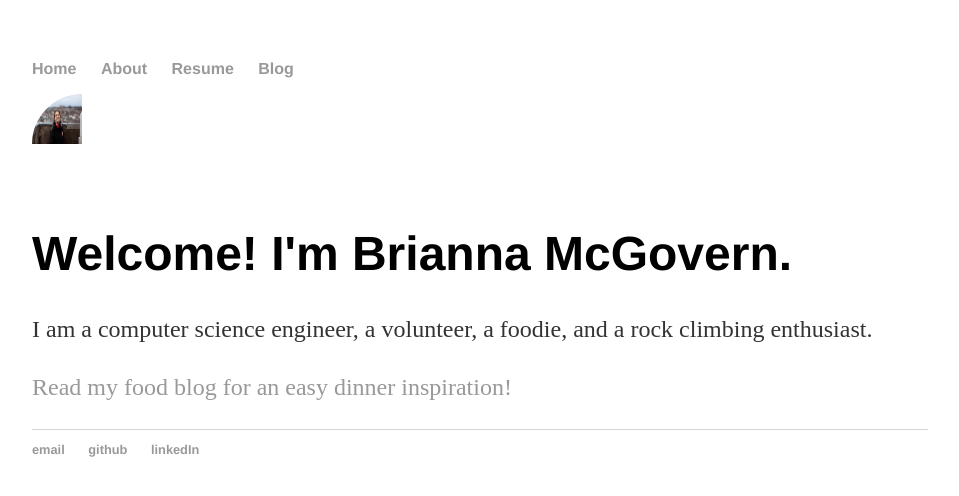
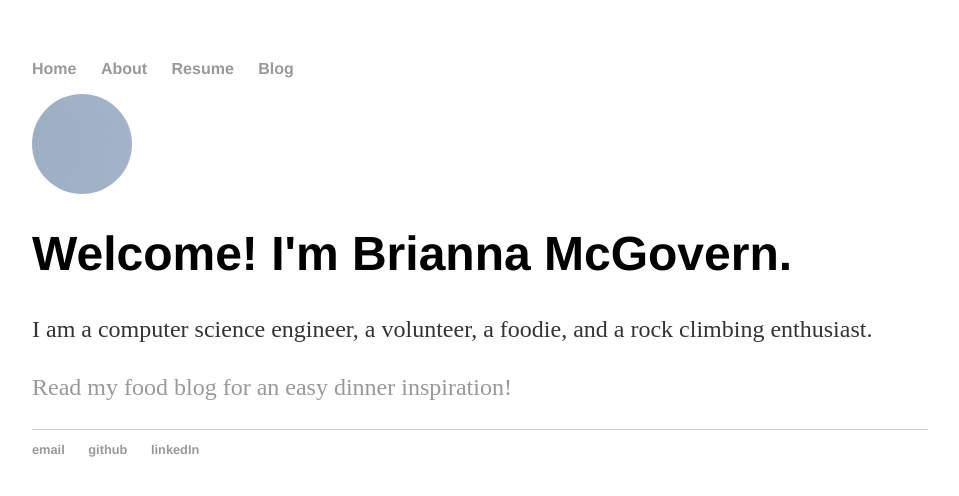
Before and after one commit to bmcgovern007/bmcgovern007.github.io, a Jekyll site: the page built from index.html, in a window 1280 px wide. Shown: the top 496 px of the page, without its empty margins (160-1119 px from the left). Built offline with Jekyll 4.4.1, drawn with Linux system fonts in a browser that asks for light colours.

Commit message:
Update index.html

```diff
--- a/index.html
+++ b/index.html
@@ -3,7 +3,7 @@ layout: default
 title: Brianna McGovern's Home Page
 ---
 <div class="img-crop">
-	<img src="profile.jpg" class="profile" width="50%" height="50%">
+	<img src="profile.jpg" class="profile">
 </div>
 
 <div class="blurb">
```
